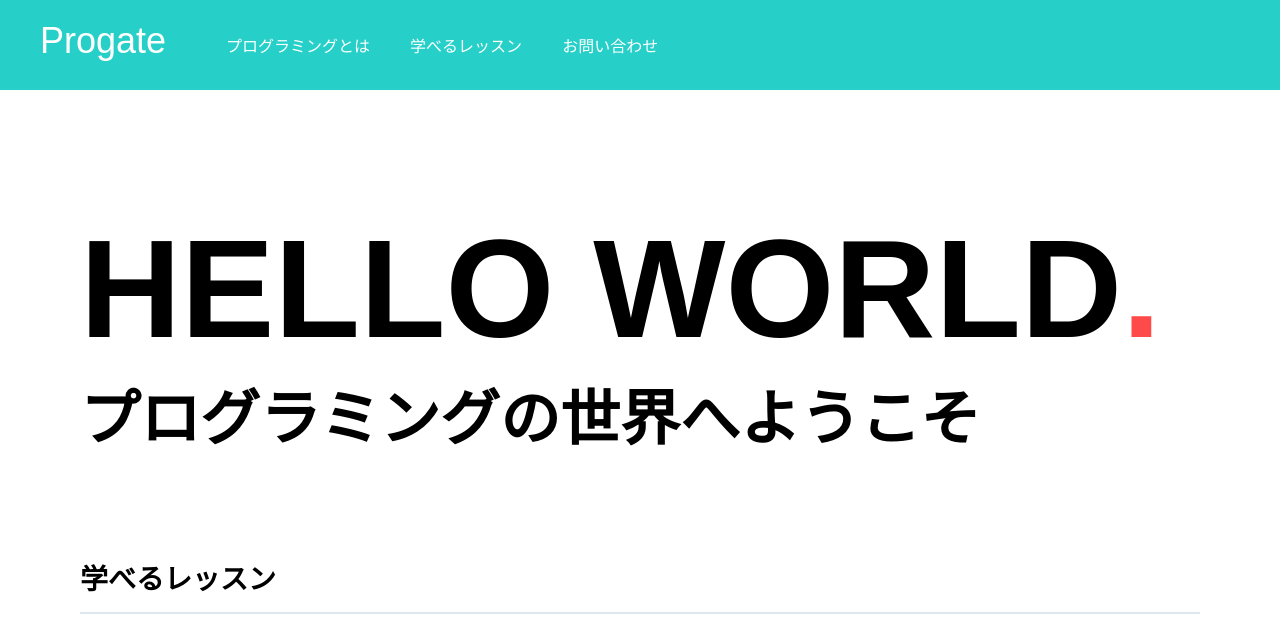
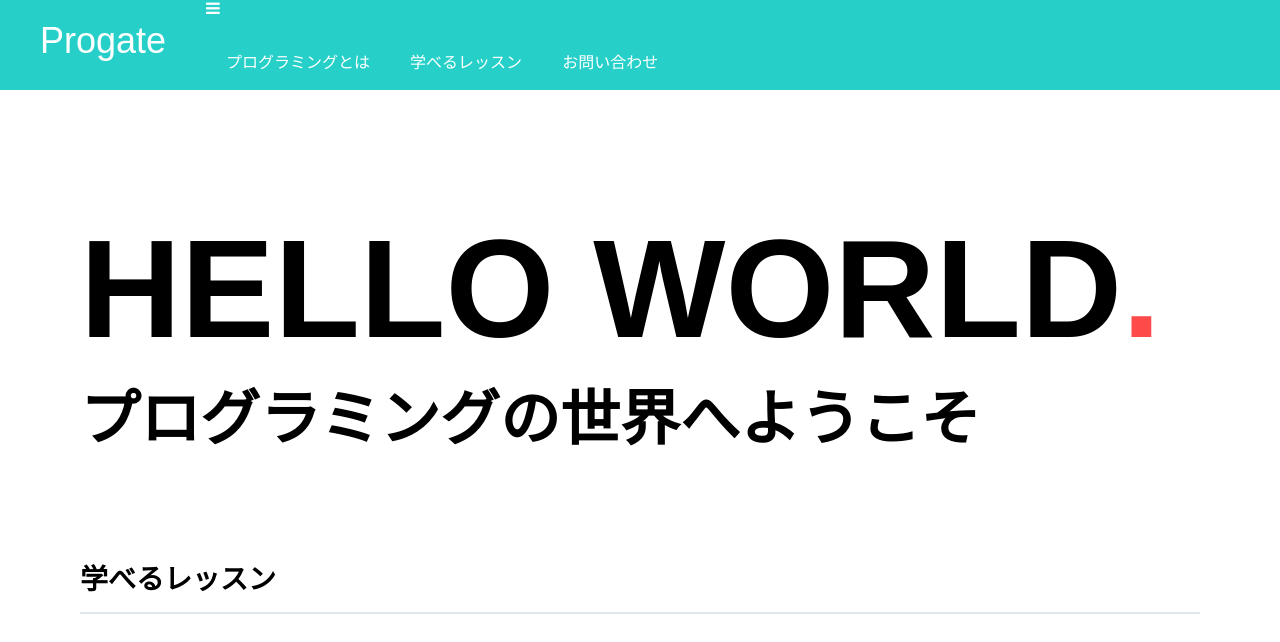
Before and after one commit to lexus0ty0/lexus, a plain HTML site: page index.html in a window 1280 px wide. Shown: the top 642 px of the page. Drawn offline with Linux system fonts and the light colour scheme.

Commit message:
Update index.html

```diff
--- a/index.html
+++ b/index.html
@@ -7,10 +7,14 @@
         <title>Progate</title>
         <link rel="stylesheet" href="arm.css">
         <link rel="stylesheet" href="nvidia.css">
+        <link href="https://maxcdn.bootstrapcdn.com/font-awesome/4.7.0/css/font-awesome.min.css" rel="stylesheet">
     </head>
     <body>
         <header>
             <div class="header-logo">Progate</div>
+            <div class="menu-icon">
+                <span class="fa fa-bars"></span>
+            </div>
             <div class="header-list">
                 <ul>
                     <li>プログラミングとは</li>
```
